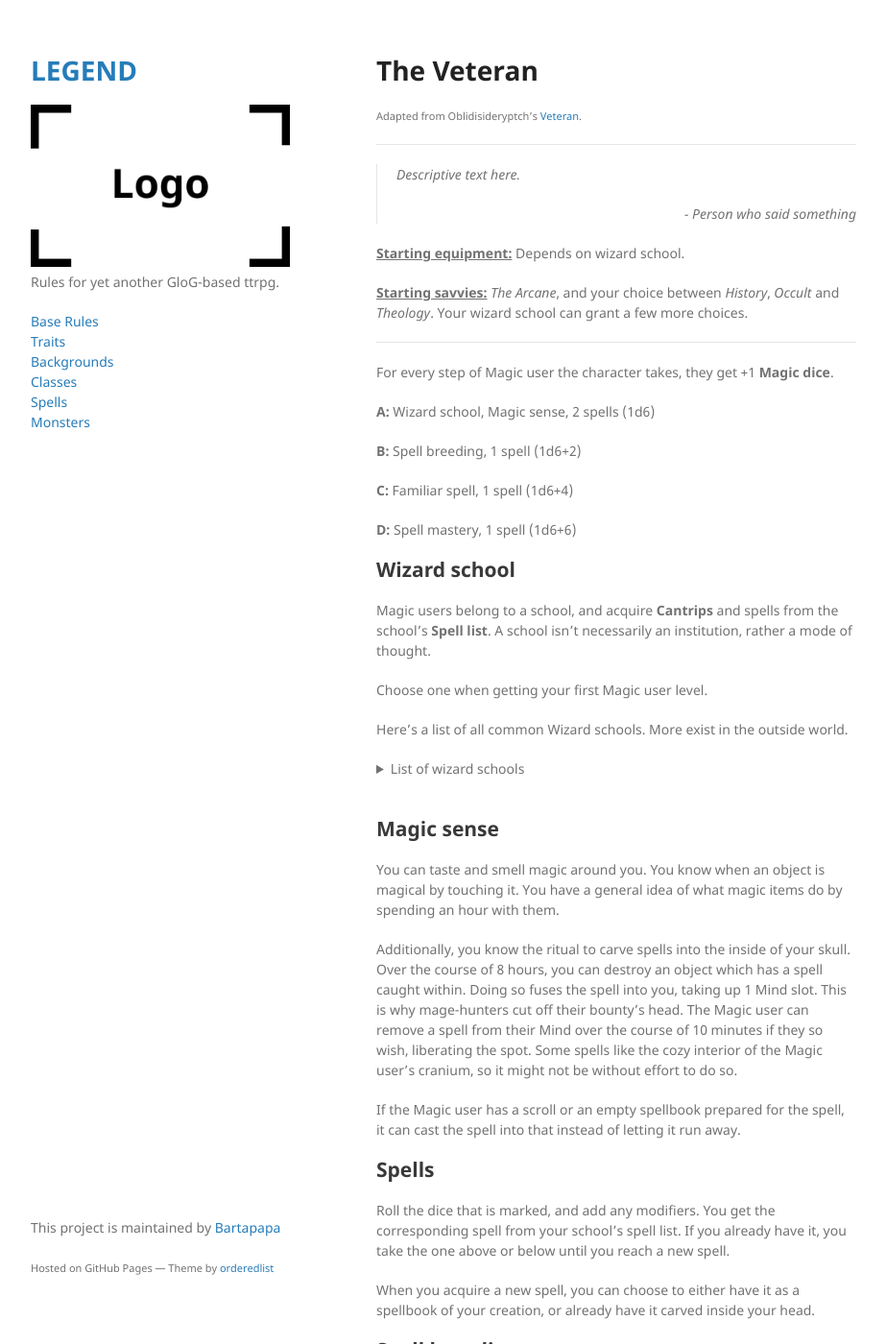
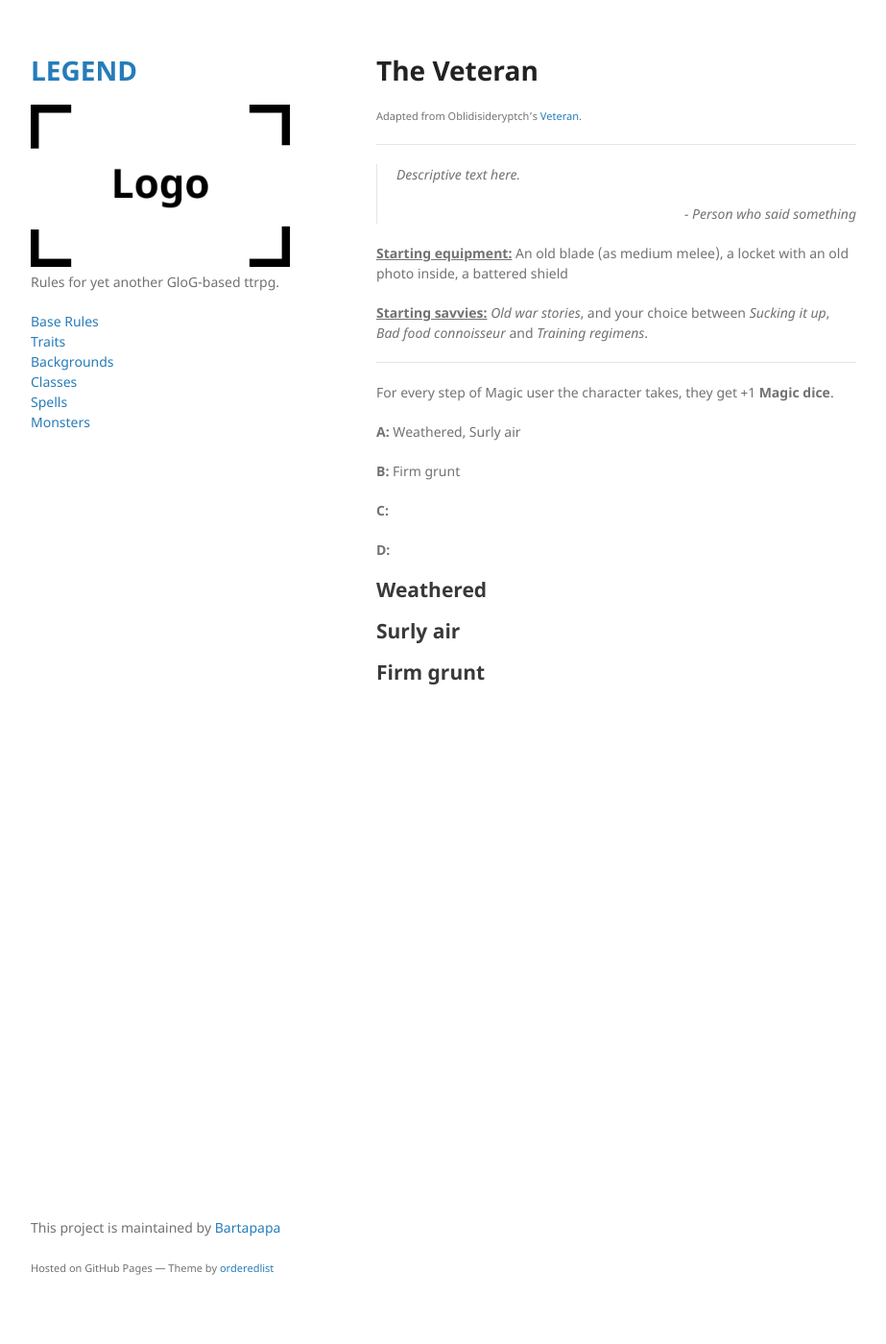
Before and after one commit to Bartapapa/legend, a Jekyll site: the page built from docs/class/veteran.md, in a window 1280 px wide and 1400 px high. Shown: the whole window at 96% size, without its empty margins (178-1101 px from the left). Built offline with Jekyll 4.4.1, drawn with Linux system fonts in a browser that asks for light colours; some of the changed text lies outside the part shown.

Commit message:
Update veteran.md

```diff
--- a/docs/class/veteran.md
+++ b/docs/class/veteran.md
@@ -11,110 +11,24 @@ permalink: /classes/veteran
 >
 ><p style="text-align: right">- Person who said something</p>
 
-<b><u>Starting equipment:</u></b> Depends on wizard school.
+<b><u>Starting equipment:</u></b> An old blade (as medium melee), a locket with an old photo inside, a battered shield
 
-<b><u>Starting savvies:</u></b> <i>The Arcane</i>, and your choice between <i>History</i>, <i>Occult</i> and <i>Theology</i>. Your wizard school can grant a few more choices.
+<b><u>Starting savvies:</u></b> <i>Old war stories</i>, and your choice between <i>Sucking it up</i>, <i>Bad food connoisseur</i> and <i>Training regimens</i>.
 
 ***
 
 For every step of Magic user the character takes, they get +1 <b>Magic dice</b>.
 
-<b>A:</b> Wizard school, Magic sense, 2 spells (1d6)
+<b>A:</b> Weathered, Surly air
 
-<b>B:</b> Spell breeding, 1 spell (1d6+2)
+<b>B:</b> Firm grunt
 
-<b>C:</b> Familiar spell, 1 spell (1d6+4)
+<b>C:</b>
 
-<b>D:</b> Spell mastery, 1 spell (1d6+6)
+<b>D:</b>
 
-## Wizard school
-Magic users belong to a school, and acquire <b>Cantrips</b> and spells from the school's <b>Spell list</b>. A school isn't necessarily an institution, rather a mode of thought.
+## Weathered
 
-Choose one when getting your first Magic user level.
+## Surly air
 
-Here's a list of all common Wizard schools. More exist in the outside world.
-<details markdown="1">
-<summary>List of wizard schools</summary>
-*  <b>[Orthodox](https://coinsandscrolls.blogspot.com/2017/07/osr-class-wizards.html).</b>
-</details>
-<br>
-
-## Magic sense
-You can taste and smell magic around you. You know when an object is magical by touching it. You have a general idea of what magic items do by spending an hour with them.
-
-Additionally, you know the ritual to carve spells into the inside of your skull. Over the course of 8 hours, you can destroy an object which has a spell caught within. Doing so fuses the spell into you, taking up 1 Mind slot. This is why mage-hunters cut off their bounty's head. The Magic user can remove a spell from their Mind over the course of 10 minutes if they so wish, liberating the spot. Some spells like the cozy interior of the Magic user's cranium, so it might not be without effort to do so.
-
-If the Magic user has a scroll or an empty spellbook prepared for the spell, it can cast the spell into that instead of letting it run away.
-
-## Spells
-Roll the dice that is marked, and add any modifiers. You get the corresponding spell from your school's spell list. If you already have it, you take the one above or below until you reach a new spell.
-
-When you acquire a new spell, you can choose to either have it as a spellbook of your creation, or already have it carved inside your head.
-
-## Spell breeding
-You can attempt to merge and crossbreed two spells into a new spell. This takes a week of uninterrupted work. Both spells need to be stored on separate spellbooks or scrolls initially. These two spells are destroyed. You produce, as you choose, either:
-*  A random spell from your spell list (1d10).
-*  A random spell from a random spell list (1d12).
-*  A [mutant](https://bartapapa.github.io/legend/classes/magic-user#spell-mutations) version of one of the two spells.
-
-## Familiar spell
-Choose a spell you cast often. You ignore mishaps provoked by doubles when casting this spell.
-
-Additionally, roll one [positive mutation](https://bartapapa.github.io/legend/classes/magic-user#spell-mutations) for the spell.
-
-## Spell mastery
-Choose a spell you cast often. You can always cast this spell with 1 MD, even if you don't have any left.
-
-## Spell mutations
-<small>Stolen from Arnold K's [Spell mutations](https://goblinpunch.blogspot.com/2016/05/mutant-spells.html).</small>
-
-When you find a spell out in the wild, roll 1d6. On a 1, the spell is a <b>Mutant</b>. Roll 2d6 once on the positive mutations and 2d6 once on the drawbacks below.
-<details markdown="1">
-<summary>Positive mutations</summary>
-<b>2: Improved stability.</b> When rolling MD to cast this spell, you can roll one of the used die to one of its sides.
-
-<b>3: Improved subtlety.</b> Nobody can tell if you're casting this spell.
-
-<b>4: Improved strength.</b> The spell has a boon on attack or power rolls.
-
-<b>5: Improved effect.</b> The spell does more of what it already does. 1d6 becomes 2d6 or 1d6+2, whatever.
-
-<b>6: Improved range.</b> Range is increased by one step.
-
-<b>7: Doubled.</b> Roll twice on this table. Reroll 7s.
-
-<b>8: Improved duration.</b> Duration is doubled.
-
-<b>9: Improved area of effect.</b> Area is increased by one step. Group now affects a Room, Room now affects a House, House now affects a Castle, etc.
-
-<b>10: Improved applicability.</b> Spell can be more broadly applied. Charm beast becomes Charm creature, for example.
-
-<b>11: Improved control.</b> Spell can now be more fine-tuned, such as leaving gaps in a fireball.
-
-<b>12: Sentient.</b> The spell is much smarter than normal. It can act on its own and talk to you. If it is angry, it might not cast. If it is pleased, it might be enhanced in some way.
-</details>
-<br>
-<details markdown="1">
-<summary>Drawbacks</summary>
-<b>2: Catalyst.</b> The spell needs a certain kind of useless item or consumable reagent to be cast. This object always takes up an Inventory slot.
-
-<b>3: Obvious.</b> The spell needs very marked motions or sounds to be cast, like screaming at the top of your lungs or russian dancing.
-
-<b>4: Weak.</b> The spell has a bane on power or attack rolls.
-
-<b>5: Worsened effect.</b> The spell does less of what it already does. 1d6 becomes 1d3 or whatever.
-
-<b>6: Worsened range.</b> Range is decreased by one step.
-
-<b>7: Doubled.</b> Roll twice on this table. Reroll 7s.
-
-<b>8: Worsened applicability.</b> Spell is more narrowly applied. Charm beast becomes Charm dog.
-
-<b>9: Lazy.</b> The spell takes effect 1 round later.
-
-<b>10: Aneurysm.</b> The spell deals [dice] damage to the user.
-
-<b>11: Exhausting.</b> You are stunned for the next turn after casting this spell.
-
-<b>12: Erratic.</b> The spell has a 3-in-6 risk of going off in a random direction or affecting random targets.
-</details>
+## Firm grunt
```
